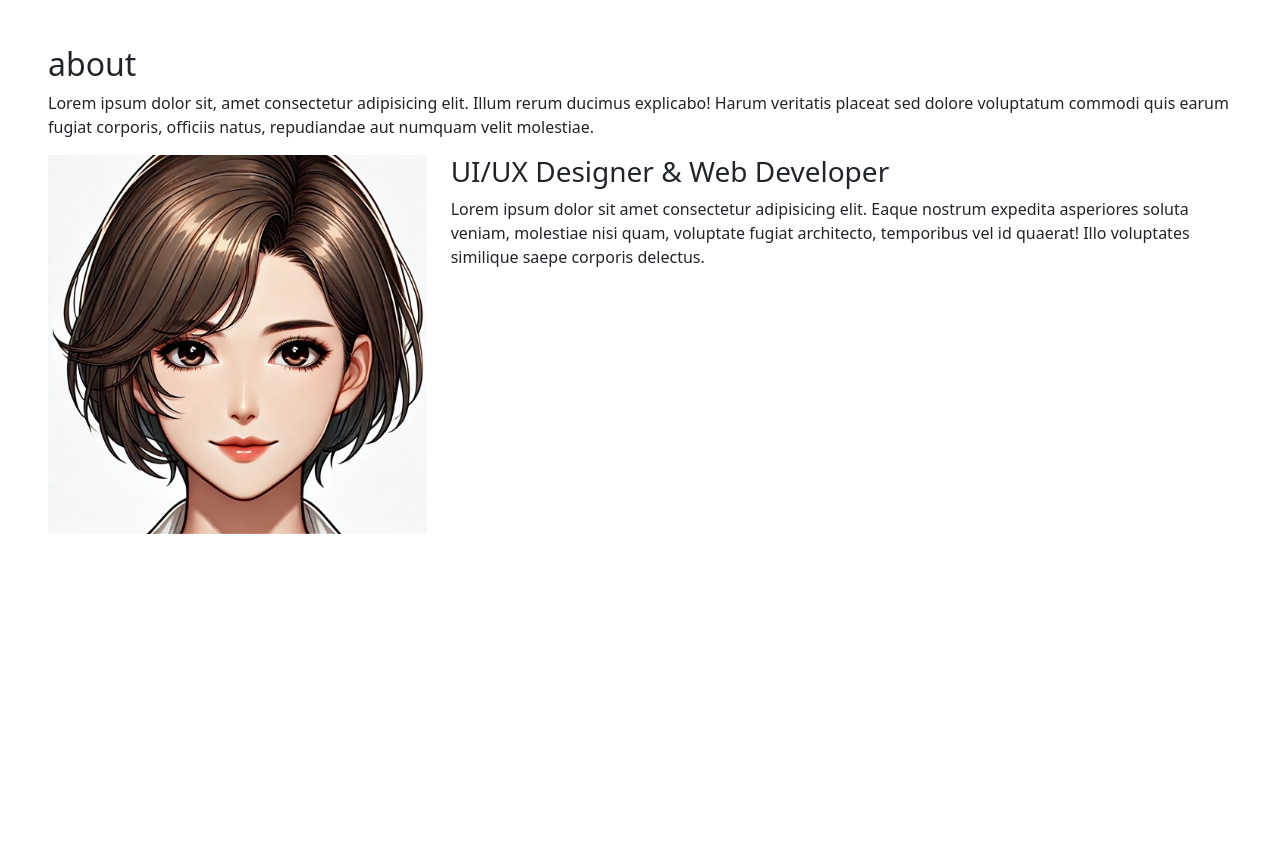
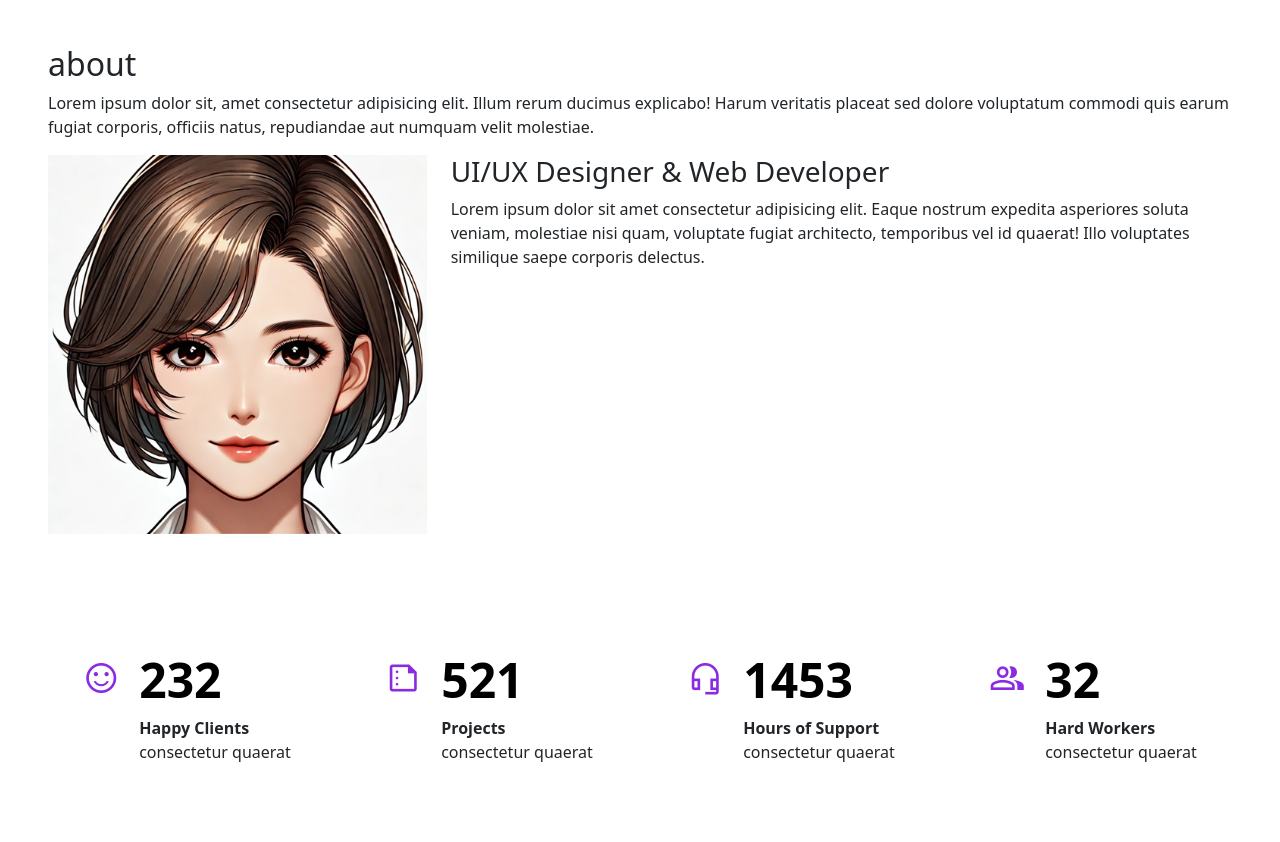
Before and after one commit to kahesr/portfolio, a website: page index.html in a window 1280 px wide. Shown: the part 909-1751 px from the top of the page. Before the commit the page ends 1491 px from the top, so only its background shows below. Drawn offline with nearby package versions, Linux system fonts and the light colour scheme.

Commit message:
Add stats section

```diff
--- a/index.html
+++ b/index.html
@@ -5,8 +5,10 @@
 	<meta charset="UTF-8">
 	<meta name="viewport" content="width=device-width, initial-scale=1.0">
 	<title>Portfolio</title>
+	<link href="https://fonts.googleapis.com/css2?family=Material+Symbols+Outlined" rel="stylesheet">
 	<link rel="stylesheet" href="node_modules/bootstrap/dist/css/bootstrap.css">
 	<link rel="stylesheet" href="src/style.css">
+
 </head>
 
 <body>
@@ -71,6 +73,67 @@
 	</section>
 	<!-- /About Section -->
 
+	<!-- Stats Section -->
+	<section id="stats" class="stats p-5">
+		<div data-aos="fade-up" data-aos-delay="100">
+			<div class="row gy-4">
+				<div class="col-lg-3 col-md-6">
+					<div class="stats-item d-flex">
+						<span class="material-symbols-outlined">sentiment_satisfied</span>
+						<span class="stat-description">
+							<span data-purecounter-start="0" data-purecounter-end="232" data-purecounter-duration="0"
+								class="purecounter">232</span>
+							<p class="pt-3 m-0">
+								<strong>Happy Clients</strong>
+								<span class="d-block">consectetur quaerat</span>
+							</p>
+						</span>
+					</div>
+				</div>
+				<div class="col-lg-3 col-md-6">
+					<div class="stats-item d-flex">
+						<span class="material-symbols-outlined">summarize</span>
+						<span class="stat-description">
+							<span data-purecounter-start="0" data-purecounter-end="232" data-purecounter-duration="0"
+								class="purecounter">521</span>
+							<p class="pt-3 m-0">
+								<strong>Projects</strong>
+								<span class="d-block">consectetur quaerat</span>
+							</p>
+						</span>
+					</div>
+				</div>
+				<div class="col-lg-3 col-md-6">
+					<div class="stats-item d-flex">
+						<span class="material-symbols-outlined">headset_mic</span>
+						<span class="stat-description">
+							<span data-purecounter-start="0" data-purecounter-end="232" data-purecounter-duration="0"
+								class="purecounter">1453</span>
+							<p class="pt-3 m-0">
+								<strong>Hours of Support</strong>
+								<span class="d-block">consectetur quaerat</span>
+							</p>
+						</span>
+					</div>
+				</div>
+				<div class="col-lg-3 col-md-6">
+					<div class="stats-item d-flex">
+						<span class="material-symbols-outlined">group</span>
+						<span class="stat-description">
+							<span data-purecounter-start="0" data-purecounter-end="232" data-purecounter-duration="0"
+								class="purecounter">32</span>
+							<p class="pt-3 m-0">
+								<strong>Hard Workers</strong>
+								<span class="d-block">consectetur quaerat</span>
+							</p>
+						</span>
+					</div>
+				</div>
+			</div>
+		</div>
+	</section>
+	<!-- /Stats Section -->
+
 	<script src="node_modules/bootstrap/dist/js/bootstrap.bundle.js"></script>
 </body>
 
--- a/src/style.css
+++ b/src/style.css
@@ -7,3 +7,26 @@
     url("../assets/img/profile-image.jpg") center/cover no-repeat;
   color: white;
 }
+
+.material-symbols-outlined {
+  font-size: 36px;
+  color: blueviolet;
+}
+
+.purecounter {
+  color: #000;
+  font-size: 48px;
+  line-height: 40px;
+  display: block;
+  font-weight: 700;
+}
+
+.stat-description {
+  margin-left: 20px;
+}
+
+.stats .stats-item {
+  padding: 30px;
+  width: 100%;
+  justify-content: center;
+}
```
Lines whose indentation alone changed are shown as unchanged.
